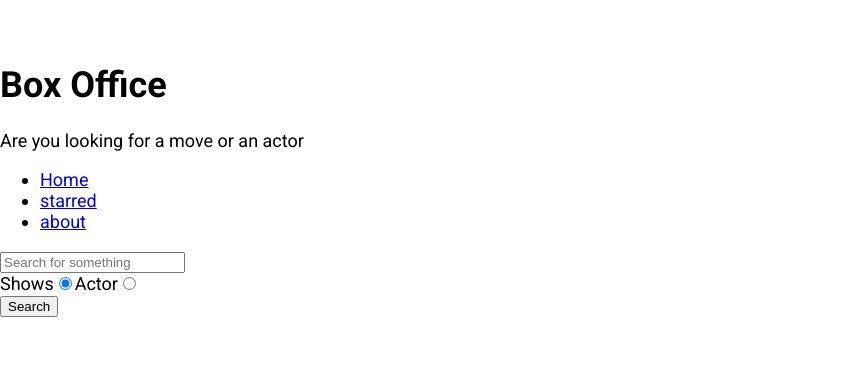
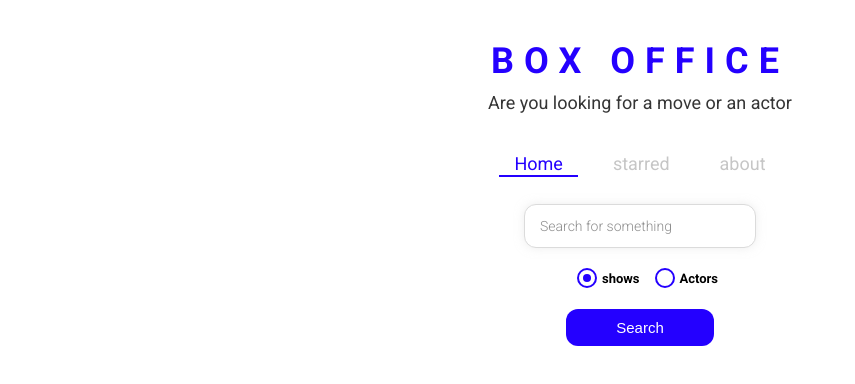
Before and after one commit to trishank01/movie_search_app, a React (Create React App) app: page / in a window 1280 px wide. Shown: the top 384 px of the page, without its empty margins (0-855 px from the left). Built offline with nearby package versions, Linux system fonts and the light colour scheme.

Commit message:
styled home oage

```diff
--- a/src/App.js
+++ b/src/App.js
@@ -1,13 +1,23 @@
 import React from "react";
 import { Switch, Route } from "react-router-dom";
 import Home from "./pages/Home";
+import {ThemeProvider} from "styled-components"
 import Starred from "./pages/Starred";
 import About from "./pages/About";
 import Show from "./pages/Show";
 
+const theme = {
+  mainColors: {
+    blue: '#2400ff',
+    gray: '#c6c6c6',
+    dark: '#353535',
+  },
+};
+
+
 function App() {
   return (
-
+    <ThemeProvider theme={theme}>
       <Switch>
         <Route exact path="/">
           <Home />
@@ -27,6 +37,7 @@
 
         <Route>this is 404 page</Route>
       </Switch>
+      </ThemeProvider >
 
   );
 }
--- /dev/null
+++ b/src/components/CustomRadio.js
@@ -0,0 +1,66 @@
+import React from "react";
+import styled from 'styled-components';
+
+const RadioWrapper = styled.label`
+  display: block;
+  position: relative;
+  padding-left: 25px;
+  cursor: pointer;
+  font-size: 13px;
+  user-select: none;
+  font-weight: 700;
+  line-height: 1.65;
+
+  input {
+    position: absolute;
+    opacity: 0;
+    cursor: pointer;
+  }
+
+  span {
+    position: absolute;
+    top: 0;
+    left: 0;
+    height: 16px;
+    width: 16px;
+    background-color: #fff;
+    border: 2px solid ${({ theme }) => theme.mainColors.blue};
+    border-radius: 50%;
+  }
+
+  input:checked ~ span {
+    background-color: #fff;
+    border: 2px solid ${({ theme }) => theme.mainColors.blue};
+  }
+
+  span:after {
+    content: '';
+    position: absolute;
+    display: none;
+  }
+
+  input:checked ~ span:after {
+    display: block;
+  }
+
+  span:after {
+    top: 4px;
+    left: 4px;
+    width: 8px;
+    height: 8px;
+    border-radius: 50%;
+    background: ${({ theme }) => theme.mainColors.blue};
+  }
+`;
+
+const CustomRadio = ({ label, ...resProps }) => {
+  return (
+    <RadioWrapper htmlFor={resProps.id}>
+      {label}
+      <input {...resProps} type="radio" />
+      <span />
+    </RadioWrapper>
+  );
+};
+
+export default CustomRadio;
--- a/src/components/Navs.js
+++ b/src/components/Navs.js
@@ -1,20 +1,24 @@
 import React from "react";
-import { Link } from "react-router-dom";
+import { useLocation } from "react-router";
+import { LinkStyled, NavList } from "./Navs.styled";
 
 const LINKS = [
-    {to:'/', text:'Home'},
-    {to:'/starred', text:'starred'},
-    {to:'/about', text:'about'}
-]
+  { to: "/", text: "Home" },
+  { to: "/starred", text: "starred" },
+  { to: "/about", text: "about" },
+];
 
 function Navs() {
+  const location = useLocation()
   return (
     <>
-      <ul>
-        {
-            LINKS.map(item => <li key={item.to}><Link to={item.to}>{item.text}</Link></li>)
-        }
-      </ul>
+      <NavList>
+        {LINKS.map((item) => (
+          <li key={item.to}>
+            <LinkStyled to={item.to} className={item.to === location.pathname ? "active" : ''}>{item.text}</LinkStyled>
+          </li>
+        ))}
+      </NavList>
     </>
   );
 }
--- /dev/null
+++ b/src/components/Navs.styled.js
@@ -0,0 +1,41 @@
+import styled from "styled-components";
+import { Link } from 'react-router-dom';
+
+export const NavList = styled.ul`
+  display: flex;
+  justify-content: center;
+  list-style: none;
+  margin: 0 0 30px;
+  padding: 0;
+`;
+
+export const LinkStyled = styled(Link)`
+margin: 0 10px;
+padding: 3px 15px;
+position: relative;
+text-decoration: none;
+color: ${({ theme }) => theme.mainColors.gray};
+&.active {
+  color: ${({ theme }) => theme.mainColors.blue};
+  &:after {
+    content: '';
+    position: absolute;
+    display: block;
+    height: 2px;
+    left: 0%;
+    bottom: 0;
+    background-color: ${({ theme }) => theme.mainColors.blue};
+    animation: slide-in 0.3s ease-in forwards;
+    @keyframes slide-in {
+      from {
+        left: 50%;
+        width: 0;
+      }
+      to {
+        left: 0%;
+        width: 100%;
+      }
+    }
+  }
+}
+`;
--- a/src/components/Title.js
+++ b/src/components/Title.js
@@ -1,11 +1,12 @@
 import React from 'react'
+import { TitleWrapper } from './Title.styled'
 
 const Title = ({title , subtitle}) => {
   return (
-    <div>
+    <TitleWrapper>
         <h1>{title}</h1>
         <p>{subtitle}</p>
-    </div>
+    </TitleWrapper>
   )
 }
 
--- /dev/null
+++ b/src/components/Title.styled.js
@@ -0,0 +1,18 @@
+import styled from 'styled-components';
+
+export const TitleWrapper = styled.div`
+  text-align: center;
+  margin: 0 0 40px;
+
+  h1 {
+    color: ${({ theme }) => theme.mainColors.blue};
+    letter-spacing: 10px;
+    text-transform: uppercase;
+    margin: 0 0 10px;
+  }
+
+  p {
+    color: ${({ theme }) => theme.mainColors.dark};
+    margin: 0;
+  }
+`;
--- a/src/components/show/ShowGrid.js
+++ b/src/components/show/ShowGrid.js
@@ -2,10 +2,10 @@
 import ShowCard from "./ShowCard";
 import IMAGE_NOT_FOUND from "../../images/not-found.png";
 import { FlexGrid } from "../Styled";
-import { useShow } from "../../misc/custom-hooks";
+import { useShows } from "../../misc/custom-hooks";
 
 const ShowGrid = ({ data }) => {
-  const [starredShows, dispatchStaeed] = useShow()
+  const [starredShows, dispatchStaeed] = useShows()
   return (
     <FlexGrid>
       {data.map(({ show }) => {
--- a/src/misc/custom-hooks.js
+++ b/src/misc/custom-hooks.js
@@ -1,32 +1,93 @@
-import { useReducer , useEffect } from "react";
+import { useReducer, useEffect, useState } from "react";
+import { apiGet } from "./config";
 
-function showsReducer (prevState, action){
-    switch(action.type){
-        case 'ADD' :{
-            return [...prevState, action.showId]
-        }
-        case 'REMOVE' : {
-            return prevState.filter(showId => showId !== action.showId)
-        }
-        default: return prevState
+function showsReducer(prevState, action) {
+  switch (action.type) {
+    case "ADD": {
+      return [...prevState, action.showId];
     }
+    case "REMOVE": {
+      return prevState.filter((showId) => showId !== action.showId);
+    }
+    default:
+      return prevState;
+  }
 }
 
-function usePersistedReducer(reducer, initialState,key){
+function usePersistedReducer(reducer, initialState, key) {
+  const [state, dispatch] = useReducer(reducer, initialState, initial => {
+    const persisted = localStorage.getItem(key);
 
-    const [state , dispatch] = useReducer(reducer,initialState,(initial) =>{
-        const persisted = localStorage.getItem(key);
+    return persisted ? JSON.parse(persisted) : initial;
+  });
 
-        return persisted ? JSON.parse(persisted) : initial
-     });
+  useEffect(() => {
+    localStorage.setItem(key, JSON.stringify(state));
+  }, [state, key]);
 
-        useEffect(() => {
-            localStorage.setItem(key , JSON.stringify(state))
-        },[state,key])
-
-        return [state, dispatch]
+  return [state, dispatch];
 }
 
-export function useShow(key = 'show') {
-    return usePersistedReducer(showsReducer, [] , key)
+export function useShows(key = "show") {
+  return usePersistedReducer(showsReducer, [], key);
 }
+
+export function useLastQuery(key = "lastQuery") {
+  const [input, setInput] = useState(() => {
+    const persisted = sessionStorage.getItem(key);
+
+    return persisted ? JSON.parse(persisted) : "";
+  });
+  const setPersistedInput = (newState) => {
+    setInput(newState);
+    sessionStorage.setItem(key, JSON.stringify(newState));
+  };
+
+  return [input, setPersistedInput];
+}
+
+const reducer = (prevState, action) => {
+  switch (action.type) {
+    case "FETCH_SUCCESS": {
+      return { isLoading: false, error: null, show: action.show };
+    }
+    case "FETCH_FAIILED": {
+      return { ...prevState, isLoading: false, error: action.error };
+    }
+    default:
+      return prevState;
+  }
+};
+
+export function useShow(showId) {
+  const [state, dispatch] = useReducer(reducer, {
+    show: null,
+    isLoading: true,
+    error: null,
+  });
+
+  useEffect(() => {
+    let isMounted = true;
+
+    apiGet(`/shows/${showId}?embed[]=seasons&embed[]=cast`)
+      .then(results => {
+        if (isMounted) {
+          dispatch({ type: "FETCH_SUCCESS", show: results });
+          // setShow(results);
+          // setIsLoading(false);
+        }
+      })
+      .catch((err) => {
+        if (isMounted) {
+          dispatch({ type: "FETCH_FAIILED", error: err.message });
+          // setError(err.message);
+          // setIsLoading(false);
+        }
+      });
+
+    return () => {
+      isMounted = false;
+    };
+  }, [showId]);
+  return state;
+}
--- a/src/pages/Home.js
+++ b/src/pages/Home.js
@@ -1,12 +1,14 @@
-import React, { useState , useEffect } from "react";
+import React, { useState, useEffect } from "react";
 import Actorgrid from "../components/actor/ActorGrid";
+import CustomRadio from "../components/CustomRadio";
 import MainPageLayout from "../components/MainPageLayout";
-import ShowGrid from '../components/show/ShowGrid';
+import ShowGrid from "../components/show/ShowGrid";
 import { apiGet } from "../misc/config";
-
+import { useLastQuery } from "../misc/custom-hooks";
+import { RadioInputsWrapper, SearchButtonWrapper, SearchInput } from "./Home.styled";
 
 const Home = () => {
-  const [input, setInput] = useState("");
+  const [input, setInput] = useLastQuery();
   const [results, setResults] = useState(null);
   const [searchOption, setSearchOption] = useState("shows");
 
@@ -41,9 +43,11 @@
     }
 
     if (results && results.length > 0) {
-      return results[0].show
-      ? <ShowGrid data={results}/>
-      : <Actorgrid data={results}/>
+      return results[0].show ? (
+        <ShowGrid data={results} />
+      ) : (
+        <Actorgrid data={results} />
+      );
     }
 
     return null;
@@ -55,39 +59,37 @@
 
   return (
     <MainPageLayout>
-      <input
+      <SearchInput
         type="text"
         placeholder="Search for something"
         onChange={onInputChange}
         onKeyDown={onKeyDown}
         value={input}
       />
+      <RadioInputsWrapper>
         <div>
-        <label htmlFor="show-search">
-          Shows
-          <input
+           <CustomRadio
+           label ="shows"
              id="show-search"
-            type="radio"
              value="shows"
              checked={isShowsSearch}
              onChange={onRadioChange}
            />
-        </label>
 
-        <label htmlFor="actors-search">
-          Actor
-          <input
+        </div>
+        <CustomRadio
+           label ="Actors"
              id="actors-search"
-            type="radio"
              value="people"
              checked={!isShowsSearch}
              onChange={onRadioChange}
            />
-        </label>
-      </div>
+      </RadioInputsWrapper>
+      <SearchButtonWrapper>
       <button type="button" onClick={onSearch}>
         Search
       </button>
+      </SearchButtonWrapper>
       {renderResults()}
     </MainPageLayout>
   );
--- /dev/null
+++ b/src/pages/Home.styled.js
@@ -0,0 +1,49 @@
+import styled from 'styled-components';
+
+export const SearchInput = styled.input`
+  display: block;
+  font-family: 'Roboto', sans-serif;
+  width: 200px;
+  margin: auto;
+  outline: none;
+  padding: 13px 15px;
+  border: 1px solid #dbdbdb;
+  box-shadow: 0px 0px 10px 0px rgba(219, 219, 219, 0.5);
+  font-size: 14px;
+  border-radius: 12px;
+  color: #8d8d8d;
+
+  &::placeholder {
+    font-weight: 300;
+    color: #8d8d8d;
+  }
+`;
+
+export const RadioInputsWrapper = styled.div`
+  display: flex;
+  justify-content: center;
+  margin: 20px 0;
+
+  div {
+    margin: 0 15px;
+  }
+`;
+
+export const SearchButtonWrapper = styled.div`
+  text-align: center;
+  margin-bottom: 35px;
+
+  button {
+    color: #fff;
+    background-color: ${({ theme }) => theme.mainColors.blue};
+    margin: auto;
+    padding: 10px 50px;
+    font-size: 15px;
+    border: none;
+    outline: none;
+    border-radius: 12px;
+    &:hover {
+      cursor: pointer;
+    }
+  }
+`;
--- a/src/pages/Show.js
+++ b/src/pages/Show.js
@@ -1,65 +1,16 @@
-import React, { useEffect, useState, useReducer } from "react";
+import React from "react";
 import { useParams } from "react-router-dom";
 import Cast from "../components/show/Cast";
 import Details from "../components/show/Details";
 import Seasons from "../components/show/Seasons";
 import ShowMainData from "../components/show/ShowMainData";
-import { apiGet } from "../misc/config";
+import { useShow } from "../misc/custom-hooks";
 import { InfoBlock, ShowPageWrapper } from "./show.styled";
 
-const reducer = (prevState, action) => {
-  switch (action.type) {
-    case "FETCH_SUCCESS": {
-      return { isLoading: false, error: null, show: action.show };
-    }
-    case "FETCH_FAIILED": {
-      return { ...prevState, isLoading: false, error: action.error };
-    }
-    default:
-      return prevState;
-  }
-};
-
-const initialState = {
-  show: null,
-  isLoading: true,
-  error: null,
-};
 
 const Show = () => {
   const { id } = useParams();
-
-  const [{ show, isLoading, error }, dispatch] = useReducer(
-    reducer,
-    initialState
-  );
-
-  //   const [show, setShow] = useState(null);
-  //   const [isLoading, setIsLoading] = useState(true);
-  //   const [error, setError] = useState(null);
-
-  useEffect(() => {
-    let isMounted = true;
-    apiGet(`/shows/${id}?embed[]=seasons&embed[]=cast`)
-      .then((results) => {
-        if (isMounted) {
-          dispatch({ type: "FETCH_SUCCESS", show: results });
-          // setShow(results);
-          // setIsLoading(false);
-        }
-      })
-      .catch((err) => {
-        if (isMounted) {
-          dispatch({ type: "FETCH_FAIILED", error: err.message });
-          // setError(err.message);
-          // setIsLoading(false);
-        }
-      });
-
-    return () => {
-      isMounted = false;
-    };
-  }, [id]);
+  const {show , isLoading , error}  =  useShow(id)
 
   if (isLoading) {
     return <div>Data is being Loaded</div>;
--- a/src/pages/Starred.js
+++ b/src/pages/Starred.js
@@ -1,11 +1,11 @@
 import React, { useEffect, useState } from "react";
 import MainPageLayout from "../components/MainPageLayout";
 import { apiGet } from "../misc/config";
-import { useShow } from "../misc/custom-hooks";
+import { useShows } from "../misc/custom-hooks";
 import ShowGrid from "../components/show/ShowGrid";
 
 const Starred = () => {
-  const [Starred] = useShow();
+  const [Starred] = useShows();
 
   const [shows, setShows] = useState(null);
   const [isLoading, setIsLoading] = useState(true);
```
Lines whose indentation alone changed are shown as unchanged.
